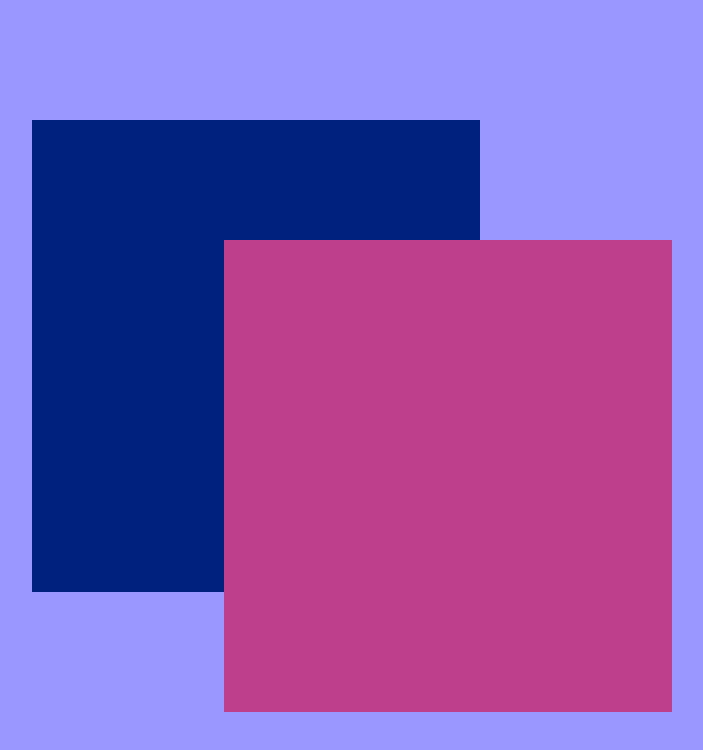
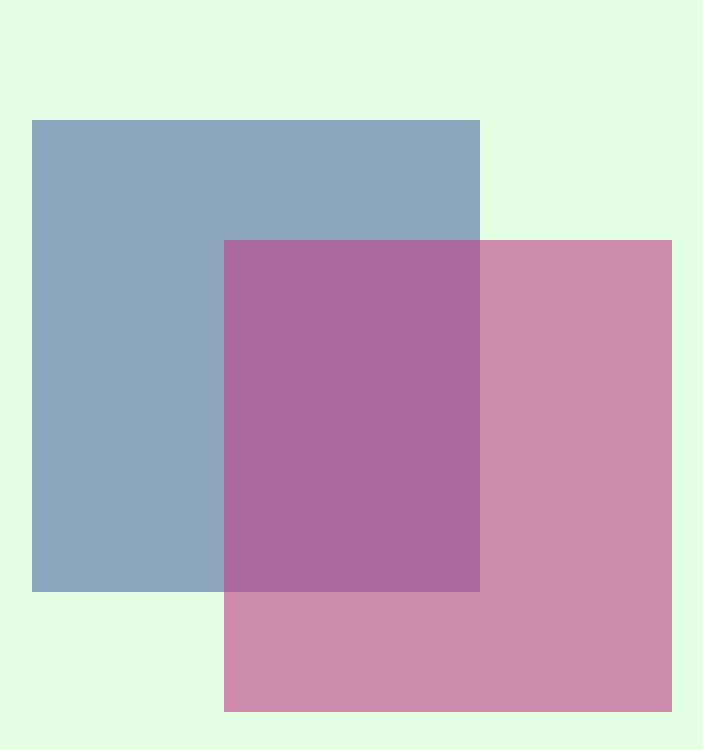
Before and after one commit to mepherios/treningJobb, a plain HTML site: page CSS/CSS10/index.html in a window 1280 px wide. Shown: the whole page, without its empty margins (320-1023 px from the left). Drawn offline with Linux system fonts and the light colour scheme.

Commit message:
lagt til opacity, rgb>rgba, hsl>hsla

```diff
--- a/CSS/CSS10/style.css
+++ b/CSS/CSS10/style.css
@@ -23,13 +23,13 @@ body {
 }
 
 body {
-  background-color: hsl(240, 100%, 80%);
+  background-color: rgba(0, 255, 0, 0.1);
 }
 
 .midground {
-  background-color: hsl(225, 100%, 25%);
+  background-color: hsla(225, 100%, 25%, 0.4);
 }
 
 .foreground {
-  background-color: hsl(325, 50%, 50%);
+  background-color: hsla(325, 50%, 50%, 0.6);
 }
```
